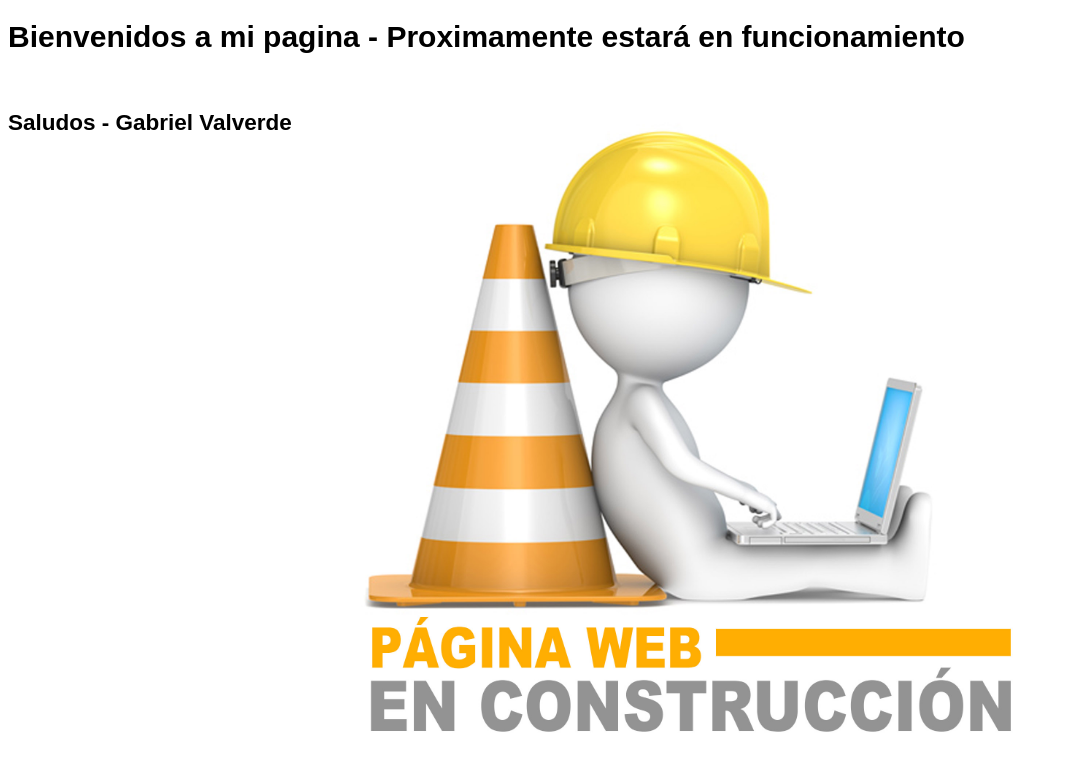
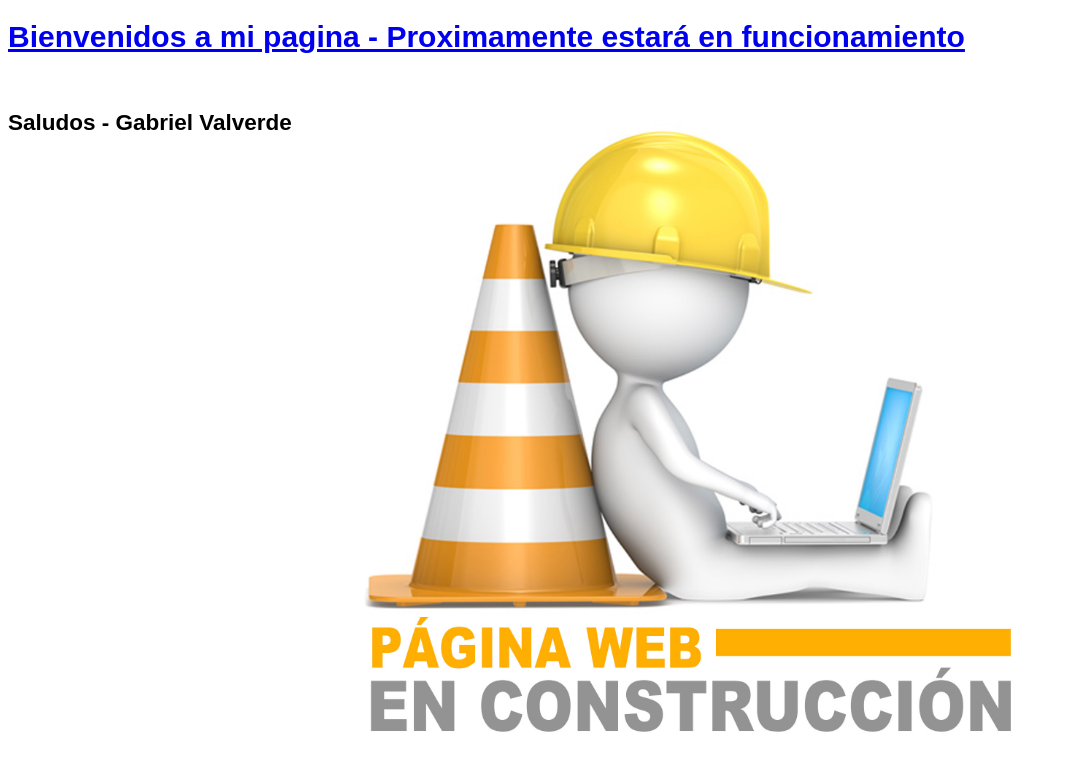
Before and after one commit to gabrielvalverde83/home, a plain HTML site: page index.html in a window 1280 px wide. Shown: the whole page, without its empty margins (0-1066 px from the left). Drawn offline with Linux system fonts and the light colour scheme.

Commit message:
actualizo

```diff
--- a/index.html
+++ b/index.html
@@ -12,7 +12,7 @@
 
 <body>
 
-	<h1>Bienvenidos a mi pagina - Proximamente estará en funcionamiento </h1>
+	<a href="es/cv.html"><h1>Bienvenidos a mi pagina - Proximamente estará en funcionamiento </h1></a>
 
 	<br>
 
```
